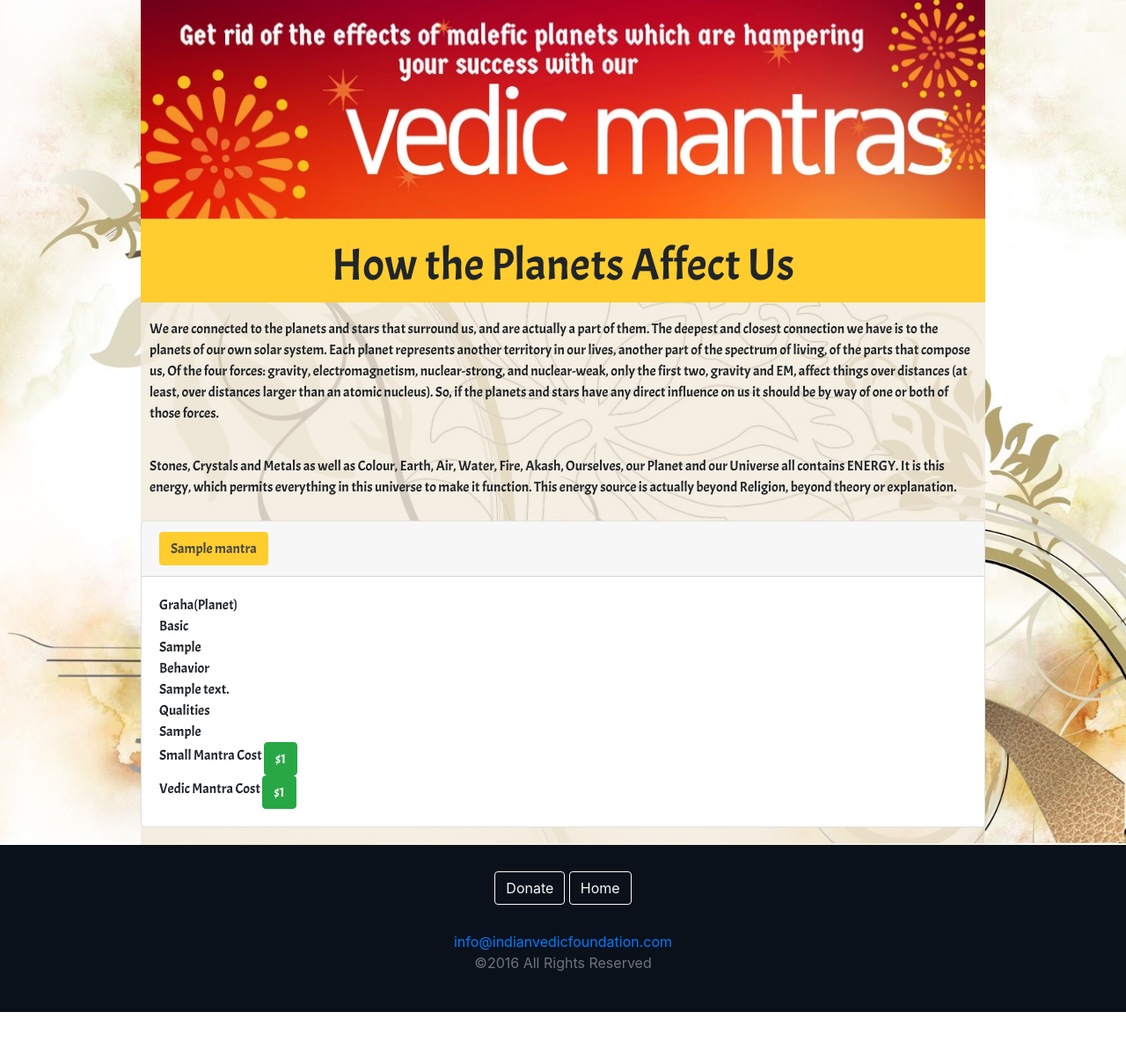
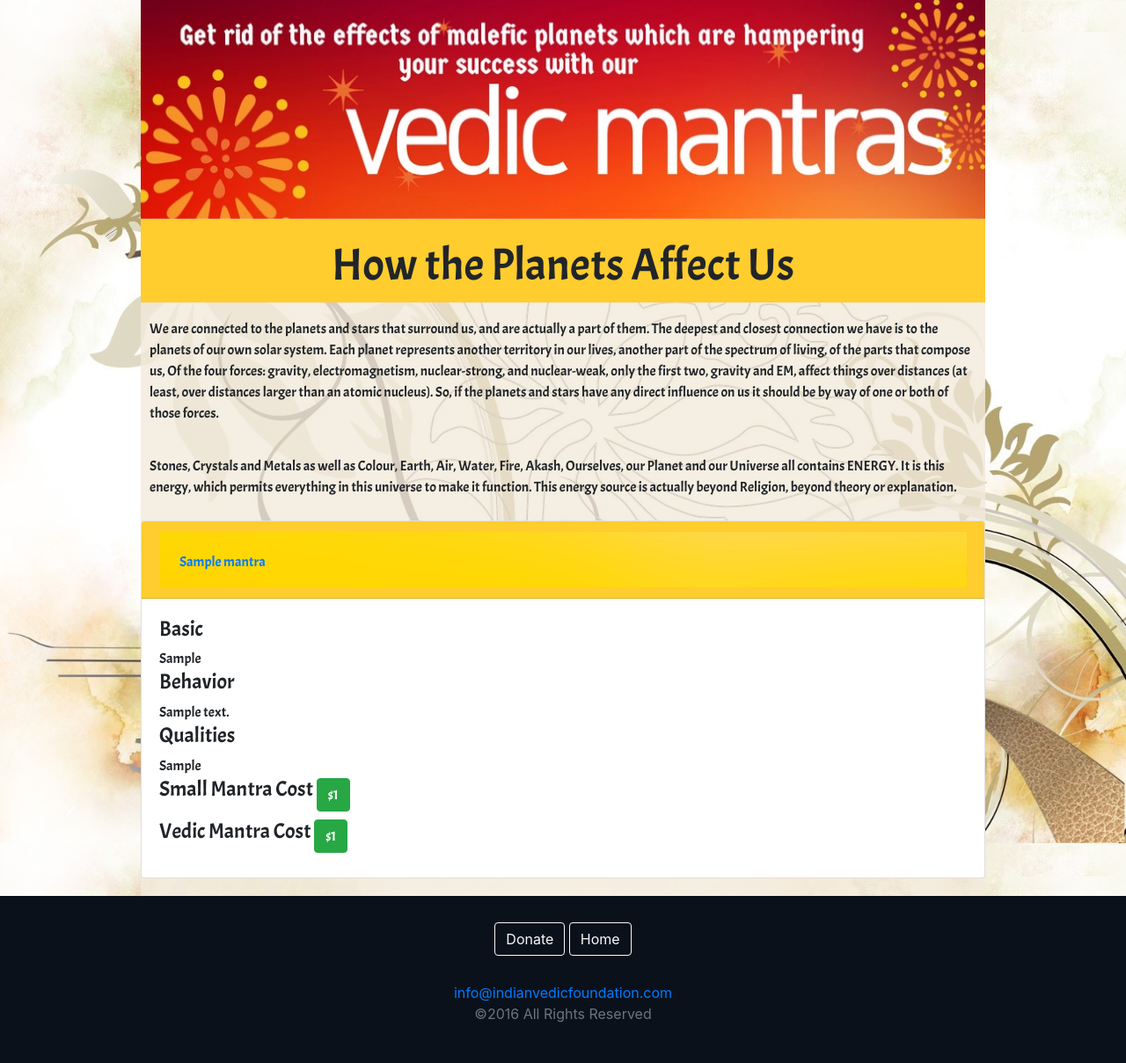
Before and after one commit to sonali-yadav/astro-website, a Django app: page /donations/charts/ in a window 1280 px wide. Shown: the part 187-1396 px from the top of the page at 88% size. Before the commit the page ends 1338 px from the top, so only its background shows below. Run offline with Django 3.2, Linux system fonts and the light colour scheme; tables that the repository leaves empty hold one stand-in row (values such as "Sample post"); some libraries are stand-ins or nearby versions.

Commit message:
Accordion edited

```diff
--- a/donations/templates/donations/charts.html
+++ b/donations/templates/donations/charts.html
@@ -39,25 +39,24 @@
         <div class="accordion" id="accordionExample">
             {% for mantra in mantras %}
             <div class="card">
-                <div class="card-header" id="headingOne">
-                    <h5 class="mb-0">
-                        <button class="btn btn-link table_head" type="button" data-toggle="collapse" data-target="#collapseOne" aria-expanded="true" aria-controls="collapseOne">
+                <div class="card-header table_head" id="headingOne">
+                    <h3 class="mb-0">
+                        <button class="btn btn-link" type="button" data-toggle="collapse" data-target="#collapseOne" aria-expanded="true" aria-controls="collapseOne">
                         {{ mantra.title }}
                         </button>
-                    </h5>
+                    </h3>
                 </div>
                 <div id="collapseOne" class="collapse show" aria-labelledby="headingOne" data-parent="#accordionExample">
                     <div class="card-body">
                         <div>
-                            <div>Graha(Planet)</div>
-                            <div>Basic</div>
-                            <div>{{ mantra.basic }}</div>
-                            <div>Behavior</div>
-                            <div>{{ mantra.note }}</div>
-                            <div>Qualities</div>
-                            <div>{{ mantra.qualities }}</div>
-                            <div>Small Mantra Cost <a href="#" class="btn btn-success">${{ mantra.small_don }}</a></div>
-                            <div>Vedic Mantra Cost <a href="#" class="btn btn-success">${{ mantra.vedic_don }}</a></div>
+                            <h4>Basic</h4>
+                            <span>{{ mantra.basic }}</span>
+                            <h4>Behavior</h4>
+                            <span>{{ mantra.note }}</span>
+                            <h4>Qualities</h4>
+                            <span>{{ mantra.qualities }}</span>
+                            <h4>Small Mantra Cost <a href="#" class="btn btn-success">${{ mantra.small_don }}</a></h4>
+                            <h4>Vedic Mantra Cost <a href="#" class="btn btn-success">${{ mantra.vedic_don }}</a></h4>
                         </div>
                     </div>
                 </div>
```
